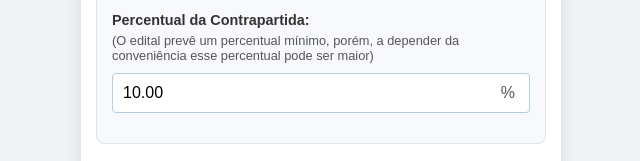
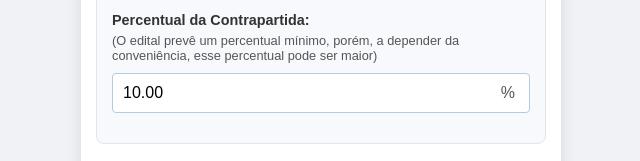
Before and after one commit to jbatist7/Contrapartida, a plain HTML site: page index.html in a window 1280 px wide. Shown: the part 239-400 px from the top of the page, 319-959 px from the left. Drawn offline with Linux system fonts and the light colour scheme.

Commit message:
Update index.html

```diff
--- a/index.html
+++ b/index.html
@@ -185,7 +185,7 @@
         <input type="number" id="valorSolicitado" placeholder="Ex: 900.00" value="900.00" oninput="calcular(true)" step="0.01">
 
         <label for="percentualContrapartida">Percentual da Contrapartida:</label>
-        <p class="instrucao">(O edital prevê um percentual mínimo, porém, a depender da conveniência esse percentual pode ser maior)</p>
+        <p class="instrucao">(O edital prevê um percentual mínimo, porém, a depender da conveniência, esse percentual pode ser maior)</p>
 
         <div class="input-group">
             <input type="number" id="percentualContrapartida" placeholder="Ex: 10.00" value="10.00" oninput="calcular(false)" step="0.01">
```
